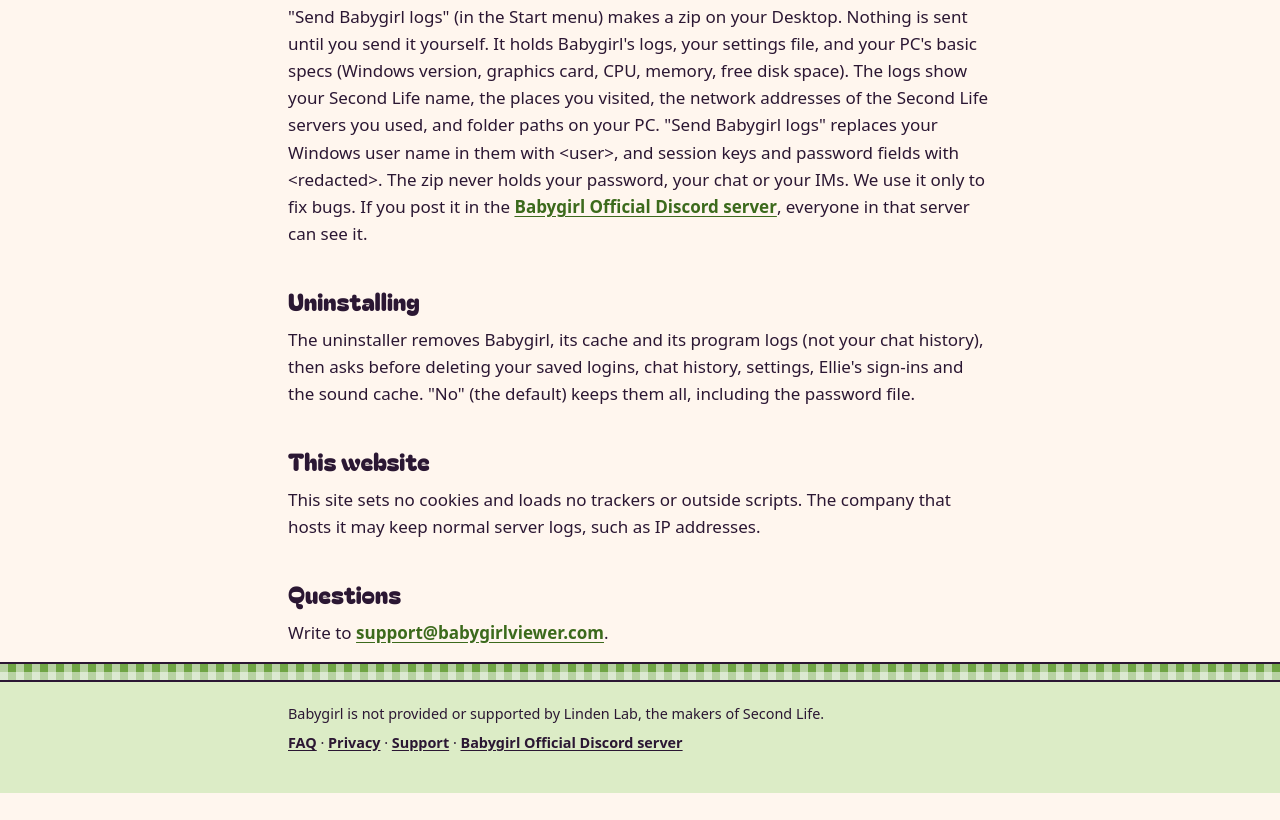
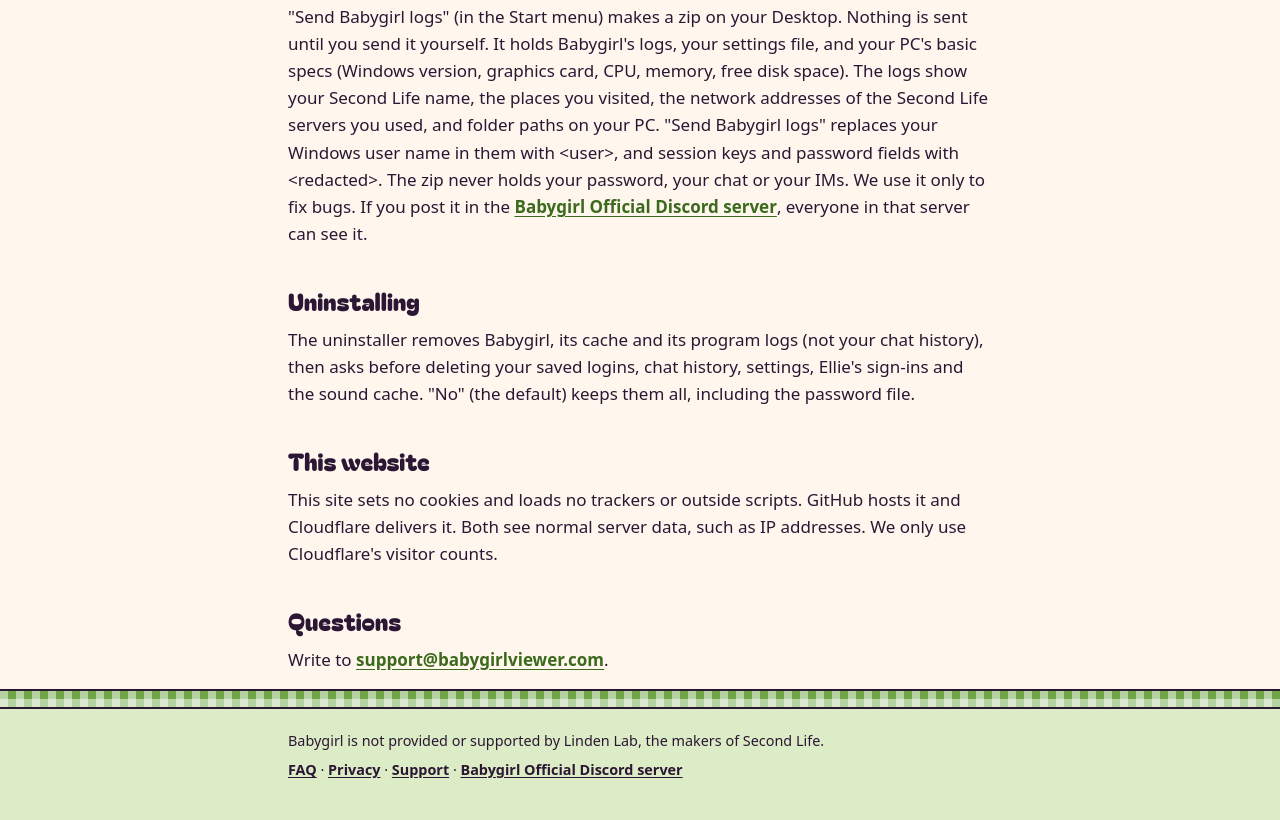
Before and after one commit to Yeuph/babygirlviewer.com, a plain HTML site: page privacy.html in a window 1280 px wide. Shown: the part 2006-2826 px from the top of the page. Before the commit the page ends 2799 px from the top, so only its background shows below. Drawn offline with Linux system fonts and the light colour scheme.

Commit message:
Site v0.7.2: privacy page names GitHub (host) and Cloudflare (delivery, visitor counts only)
The site is now served through Cloudflare's free plan so we can count unique visitors without
cookies or a script (Yeuph's ask, 11-15). Verified live through Cloudflare before this push:
5 pages 200, no Set-Cookie, no injected script, www/http redirects, mail records intact.
The "no cookies, no trackers, no outside scripts" sentence stays true.

Co-Authored-By: Claude Opus 5.5 <noreply@anthropic.com>
Claude-Session: https://claude.ai/code/session_012ANcGazm1w3xeRjNFoS5Sx

```diff
--- a/privacy.html
+++ b/privacy.html
@@ -97,8 +97,8 @@
   including the password file.</p>
 
   <h2><span>This website</span></h2>
-  <p>This site sets no cookies and loads no trackers or outside scripts. The company that hosts it may keep normal
-  server logs, such as IP addresses.</p>
+  <p>This site sets no cookies and loads no trackers or outside scripts. GitHub hosts it and Cloudflare delivers it.
+  Both see normal server data, such as IP addresses. We only use Cloudflare's visitor counts.</p>
 
   <h2><span>Questions</span></h2>
   <p>Write to <a href="mailto:support@babygirlviewer.com">support@babygirlviewer.com</a>.</p>
```
